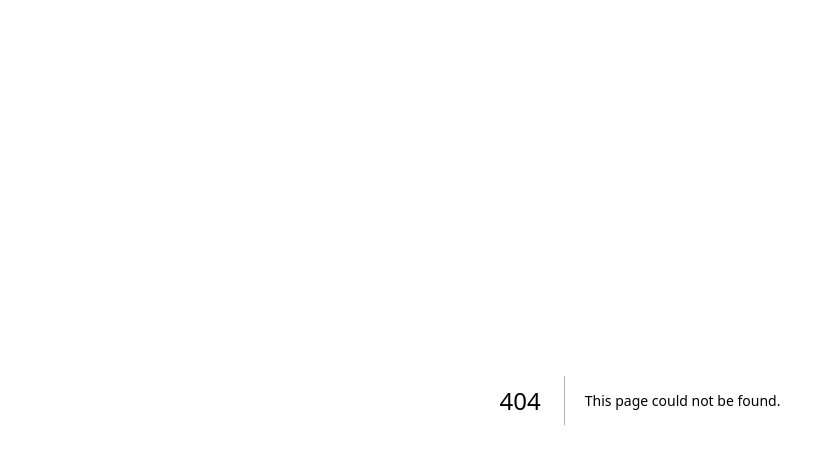
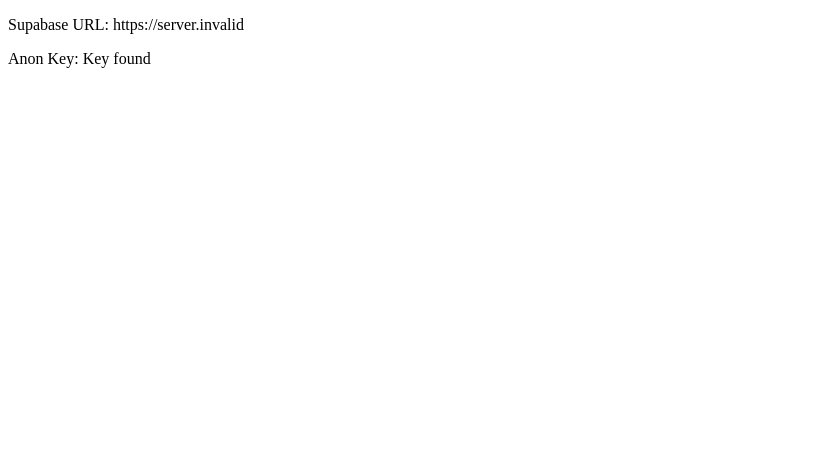
Before and after one commit to Dawidovo/lorimosi, a Next.js app: page /pages/test in a window 1280 px wide. Before the commit this address had no page. Shown: the top 464 px of the page, without its empty margins (0-835 px from the left). Built offline with nearby package versions, Linux system fonts and the light colour scheme; no server answers.

Commit message:
Create test.js

```diff
--- /dev/null
+++ b/pages/pages/test.js
@@ -0,0 +1,8 @@
+export default function Test() {
+  return (
+    <div>
+      <p>Supabase URL: {process.env.NEXT_PUBLIC_SUPABASE_URL}</p>
+      <p>Anon Key: {process.env.NEXT_PUBLIC_SUPABASE_ANON_KEY ? 'Key found' : 'No key found'}</p>
+    </div>
+  );
+}
```
